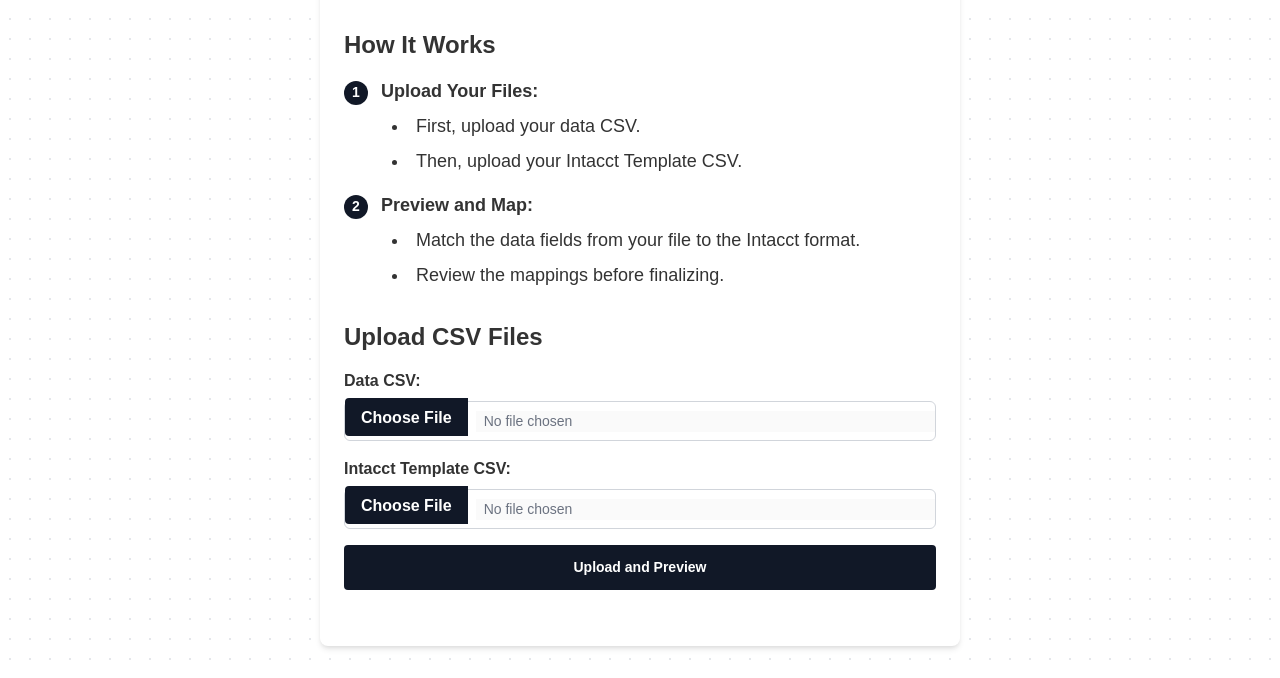
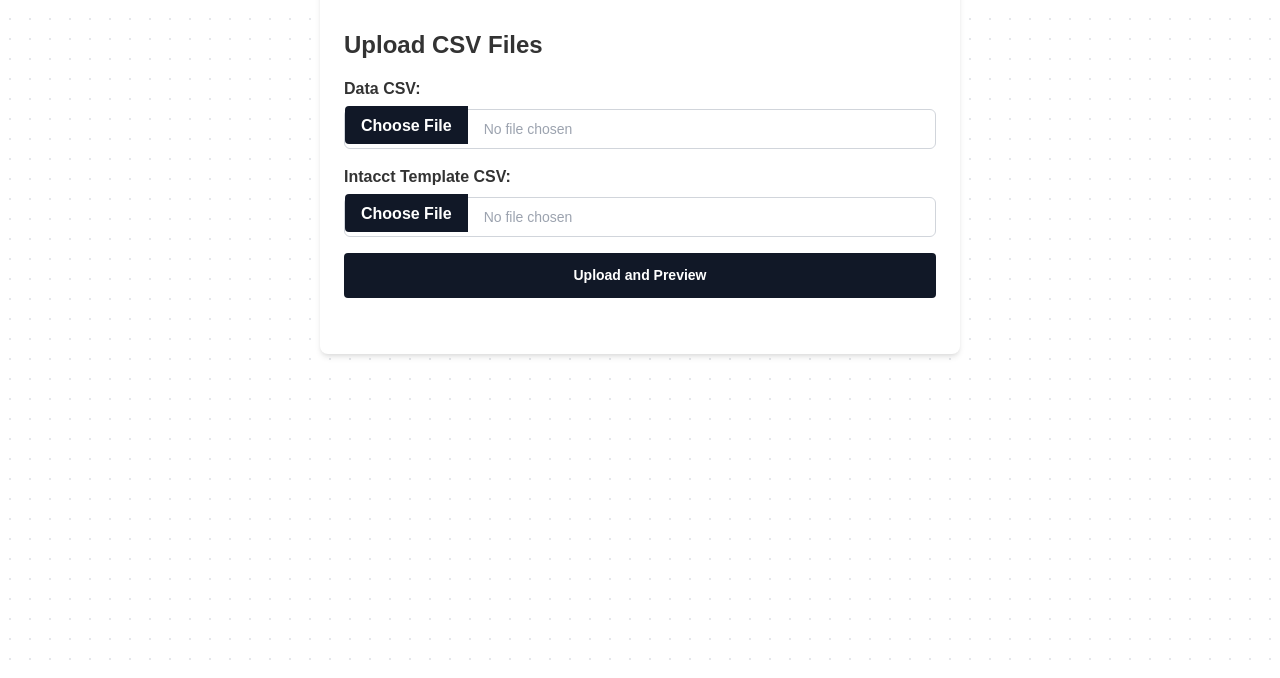
Before and after one commit to szubair22/CSVtoIntacctMapper, a website: page index.html in a window 1280 px wide. Shown: the part 131-809 px from the top of the page. Drawn offline with Linux system fonts and the light colour scheme.

Commit message:
Fix Upload function to update input fields 2

```diff
--- a/index.html
+++ b/index.html
@@ -15,49 +15,25 @@
             </div>
 
             <div class="mb-8">
-                <h2 class="text-2xl font-bold mb-4">How It Works</h2>
-                <ol class="space-y-4">
-                    <li>
-                        <span class="number-circle">1</span>
-                        <strong class="text-lg">Upload Your Files:</strong>
-                        <ul class="list-disc list-inside ml-6 mt-2">
-                            <li>First, upload your data CSV.</li>
-                            <li>Then, upload your Intacct Template CSV.</li>
-                        </ul>
-                    </li>
-                    <li>
-                        <span class="number-circle">2</span>
-                        <strong class="text-lg">Preview and Map:</strong>
-                        <ul class="list-disc list-inside ml-6 mt-2">
-                            <li>Match the data fields from your file to the Intacct format.</li>
-                            <li>Review the mappings before finalizing.</li>
-                        </ul>
-                    </li>
-                </ol>
-            </div>
-
-            <div class="mb-8">
                 <h2 class="text-2xl font-bold mb-4">Upload CSV Files</h2>
                 <form id="uploadForm" class="space-y-4">
                     <div class="file-input">
                         <label for="dataFile" class="block font-bold mb-2">Data CSV:</label>
                         <div class="flex items-center border border-gray-300 rounded-md">
+                            <input type="file" id="dataFile" name="dataFile" accept=".csv" required class="hidden">
                             <label for="dataFile" class="file-input-label">Choose File</label>
-                            <input type="file" id="dataFile" name="dataFile" accept=".csv" required class="hidden">
-                            <input type="text" id="dataFileName" class="file-name flex-grow px-3 border-0" value="No file chosen" disabled>
+                            <input type="text" id="dataFileName" class="file-name flex-grow px-3" placeholder="No file chosen" readonly>
                         </div>
                     </div>
                     <div class="file-input">
                         <label for="templateFile" class="block font-bold mb-2">Intacct Template CSV:</label>
                         <div class="flex items-center border border-gray-300 rounded-md">
+                            <input type="file" id="templateFile" name="templateFile" accept=".csv" required class="hidden">
                             <label for="templateFile" class="file-input-label">Choose File</label>
-                            <input type="file" id="templateFile" name="templateFile" accept=".csv" required class="hidden">
-                            <input type="text" id="templateFileName" class="file-name flex-grow px-3 border-0" value="No file chosen" disabled>
+                            <input type="text" id="templateFileName" class="file-name flex-grow px-3" placeholder="No file chosen" readonly>
                         </div>
                     </div>
-                    <button type="submit" class="btn btn-black">
-                        Upload and Preview
-                    </button>
+                    <button type="submit" class="btn btn-black">Upload and Preview</button>
                 </form>
             </div>
 
```
Also changed, not shown: static/js/script.js (+4 -4 lines).
